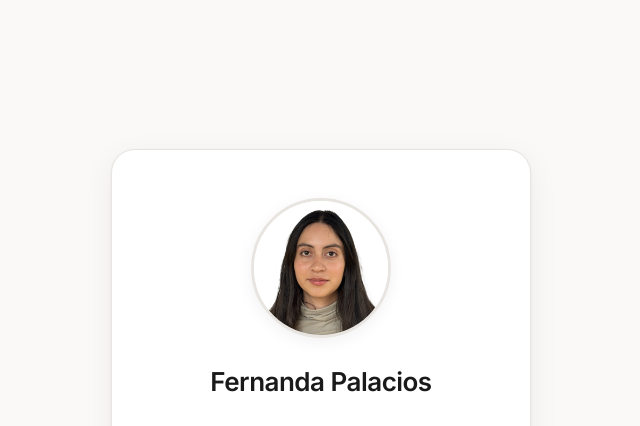
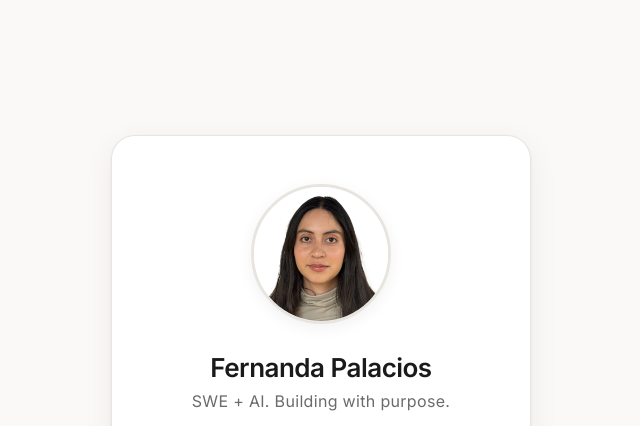
Before and after one commit to FernandaPalacios/fernandapalacios.github.io, a website built with Vite: page index.html in a window 1280 px wide. Shown: the top 426 px of the page, without its empty margins (319-959 px from the left). Built offline with nearby package versions, Linux system fonts and the light colour scheme.

Commit message:
add headline

```diff
--- a/index.html
+++ b/index.html
@@ -26,6 +26,7 @@
             />
           </div>
           <h1 class="name">Fernanda Palacios</h1>
+          <p class="headline">SWE + AI. Building with purpose.</p>
           <div class="links">
             <button type="button" class="link-button" id="email-button" data-email="ferpalacios.a@gmail.com" aria-label="Copy email to clipboard">
               <svg xmlns="http://www.w3.org/2000/svg" width="20" height="20" viewBox="0 0 24 24" fill="none" stroke="currentColor" stroke-width="2" stroke-linecap="round" stroke-linejoin="round"><rect width="20" height="16" x="2" y="4" rx="2"/><path d="m22 7-8.97 5.7a1.94 1.94 0 0 1-2.06 0L2 7"/></svg>
--- a/src/style.css
+++ b/src/style.css
@@ -94,6 +94,15 @@ body {
   font-weight: 600;
   letter-spacing: -0.02em;
   color: var(--color-text);
+  margin-bottom: 0.5rem;
+}
+
+/* Headline */
+.headline {
+  font-size: 1rem;
+  font-weight: 400;
+  color: var(--color-text-muted);
+  letter-spacing: 0.02em;
   margin-bottom: 2rem;
 }
 
```
